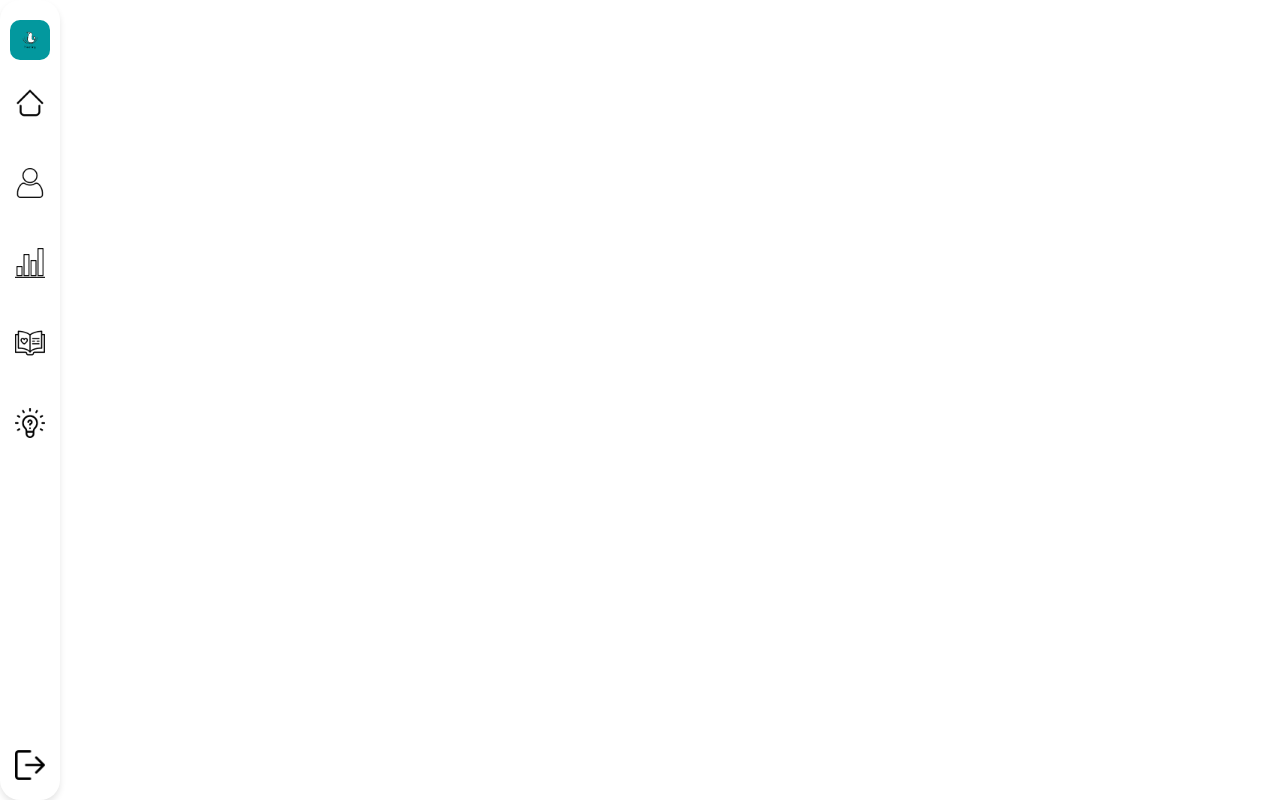
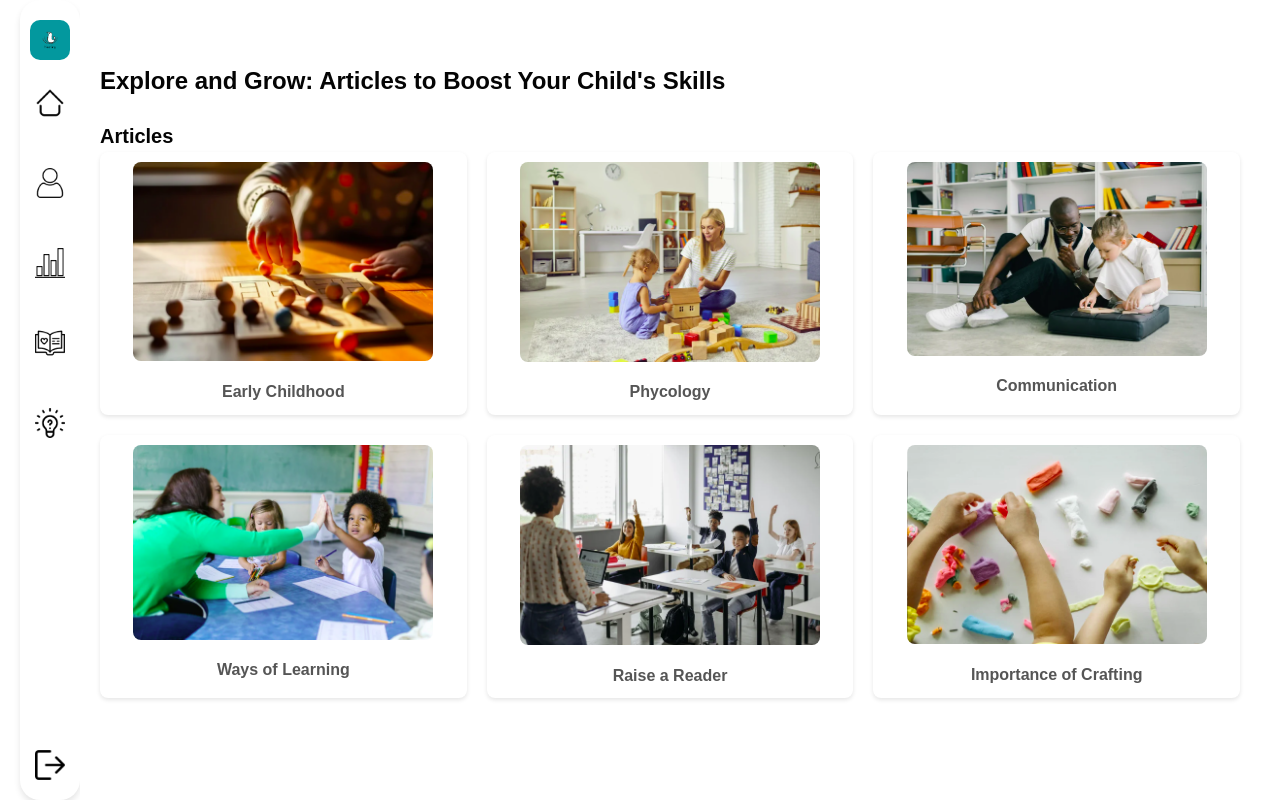
Before and after one commit to Yasmina-Maddah/nestling-frontend, a React (Create React App) app: page /Resources in a window 1280 px wide. Shown: the top 800 px of the page. Built offline with nearby package versions, Linux system fonts and the light colour scheme.

Commit message:
Styled the Resources Page

```diff
--- a/src/pages/ResourcesPage/ResourcesPage.css
+++ b/src/pages/ResourcesPage/ResourcesPage.css
@@ -0,0 +1,68 @@
+body {
+    font-family: Arial, sans-serif;
+    margin: 0;
+    padding: 0;
+  }
+
+  .resources-page {
+    margin-left: 20px;
+    margin-right: 20px;
+    display: flex;
+  }
+
+
+  .main-content {
+    flex-grow: 1;
+    padding: 20px;
+    background-color: #ffff;
+  }
+
+  h1 {
+    font-size: 24px;
+    margin-bottom: 20px;
+    color: #040404;
+  }
+
+  h2 {
+    font-size: 20px;
+    color: #040404;
+
+  }
+
+  .articles-section {
+    margin-bottom: 40px;
+  }
+
+  .articles-grid {
+    display: grid;
+    grid-template-columns: repeat(3, 1fr);
+    gap: 20px;
+  }
+
+  .article-card {
+    background: white;
+    border-radius: 8px;
+    padding: 10px;
+    text-align: center;
+    box-shadow: 0 2px 4px rgba(0, 0, 0, 0.1);
+    transition: transform 0.2s, box-shadow 0.2s;
+  }
+
+  .article-card:hover {
+    transform: translateY(-5px);
+    box-shadow: 0 4px 8px rgba(0, 0, 0, 0.2);
+  }
+
+  .article-card img {
+    max-width: 300px;
+    max-height: 200px;
+    height: auto;
+    border-radius: 8px;
+  }
+
+  p {
+    margin-top: 10px;
+    font-size: 16px;
+    font-weight: bold;
+    color: #555;
+  }
```
